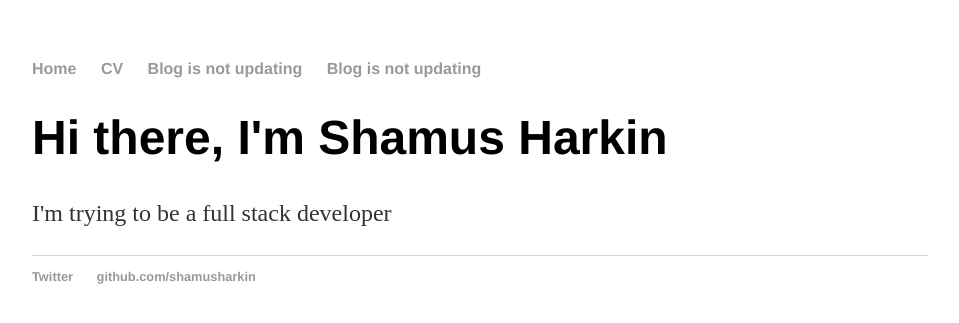
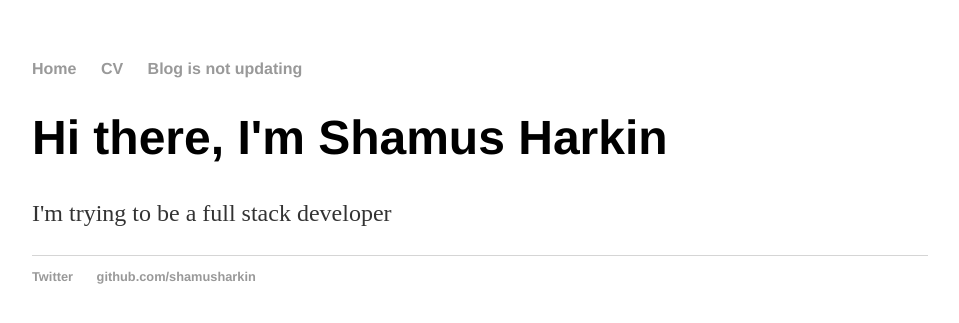
Before and after one commit to shamusharkin/shamusharkin.github.io, a Jekyll site: the page built from index.html, in a window 1280 px wide. Shown: the top 323 px of the page, without its empty margins (160-1119 px from the left). Built offline with Jekyll 4.4.1, drawn with Linux system fonts in a browser that asks for light colours.

Commit message:
Update default.html

```diff
--- a/_layouts/default.html
+++ b/_layouts/default.html
@@ -10,7 +10,6 @@
         		<li><a href="/">Home</a></li>
         		<li><a href="https://uk.linkedin.com/in/shamus-harkin-10265522">CV</a></li>
         		<li><a href="/_layouts/blog.html">Blog is not updating</a></li>
-			<li><a href="/blog.html">Blog is not updating</a></li>
     		</ul>
 		</nav>
 		<div class="container">
```
